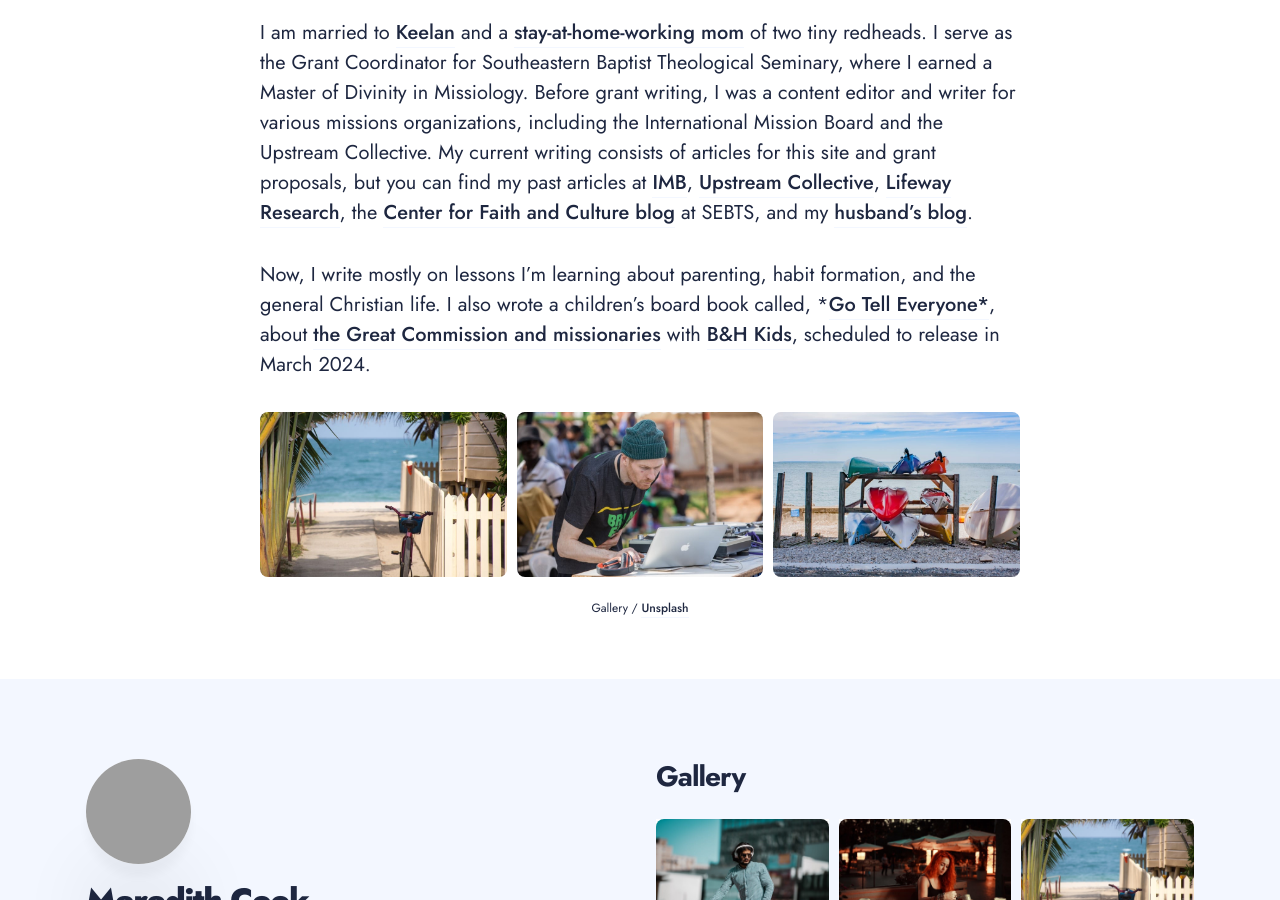
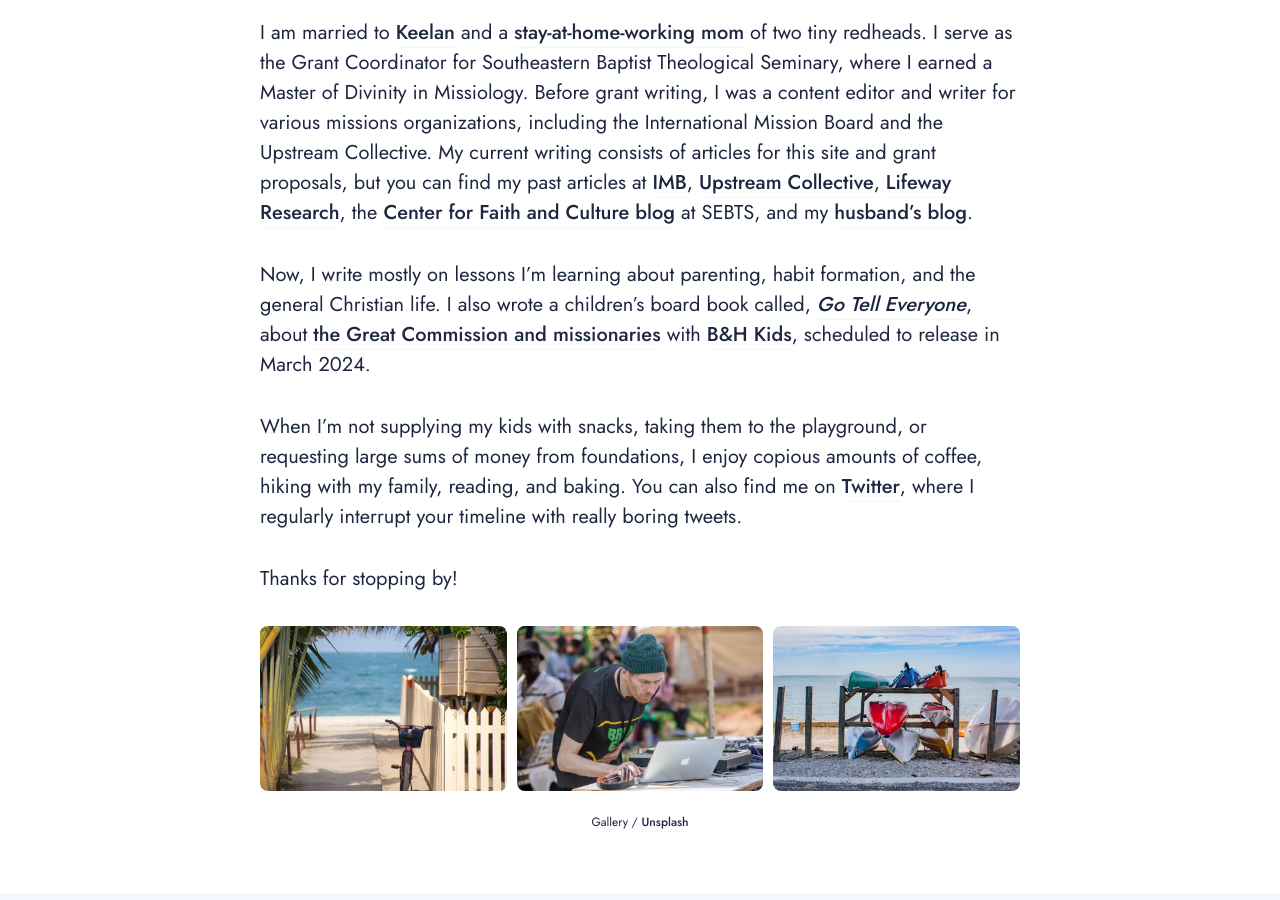
Before and after one commit to iogbole/mencatheme, a Jekyll site: the page built from _pages/about.md, in a window 1280 px wide and 900 px high, scrolled down 938 px, cut to the strip 0-900 px from the top of the window. Built offline with Jekyll 4.4.1, drawn with Linux system fonts in a browser that asks for light colours; nearby versions of some CDN libraries; grey boxes are pictures that could not be loaded.

Commit message:
update about

```diff
--- a/_pages/about.md
+++ b/_pages/about.md
@@ -9,8 +9,11 @@ Welcome! My name is Meredith Cook.
 
 I am married to [Keelan](https://keelancook.com/) and a [stay-at-home-working mom](https://meredithcook.net/2022/05/30/the-stay-at-home-full-time-working-mom/) of two tiny redheads. I serve as the Grant Coordinator for Southeastern Baptist Theological Seminary, where I earned a Master of Divinity in Missiology. Before grant writing, I was a content editor and writer for various missions organizations, including the International Mission Board and the Upstream Collective. My current writing consists of articles for this site and grant proposals, but you can find my past articles at [IMB](https://www.imb.org/search/meredith+cook/?s=meredith%20cook&sort=relevant), [Upstream Collective](https://www.theupstreamcollective.org/post/use-the-holidays-to-your-evangelistic-advantage), [Lifeway Research](https://research.lifeway.com/2020/03/31/why-our-worship-and-spiritual-walk-needs-repetition/), the [Center for Faith and Culture blog](https://cfc.sebts.edu/faith-and-work/women-seminary-professors/) at SEBTS, and my [husband's blog](https://keelancook.com/2016/04/29/your-churchs-continued-responsibility-for-its-sent-ones/).
 
-Now, I write mostly on lessons I'm learning about parenting, habit formation, and the general Christian life. I also wrote a children's board book called, *[Go Tell Everyone*](https://amzn.to/45wlDh1), about [the Great Commission and missionaries](https://meredithcook.net/2022/10/18/writing-a-children-book/) with [B&H Kids](https://www.bhpublishinggroup.com/product/go-tell-everyone/), scheduled to release in March 2024.
+Now, I write mostly on lessons I'm learning about parenting, habit formation, and the general Christian life. I also wrote a children's board book called, [*Go Tell Everyone*](https://amzn.to/45wlDh1), about [the Great Commission and missionaries](https://meredithcook.net/2022/10/18/writing-a-children-book/) with [B&H Kids](https://www.bhpublishinggroup.com/product/go-tell-everyone/), scheduled to release in March 2024.
 
+When I'm not supplying my kids with snacks, taking them to the playground, or requesting large sums of money from foundations, I enjoy copious amounts of coffee, hiking with my family, reading, and baking. You can also find me on [Twitter](https://twitter.com/meredithcook716), where I regularly interrupt your timeline with really boring tweets.
+
+Thanks for stopping by!
 
 <div class="gallery-box">
   <div class="gallery">
```
